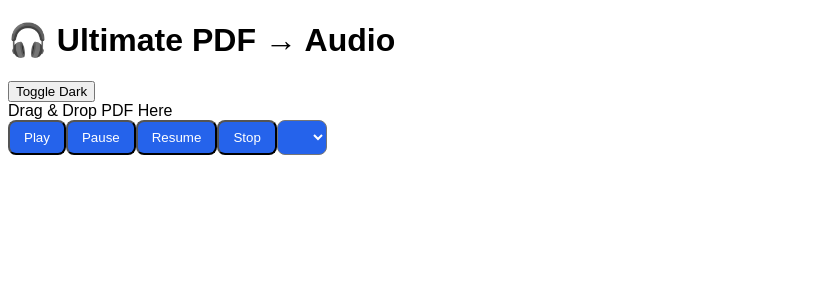
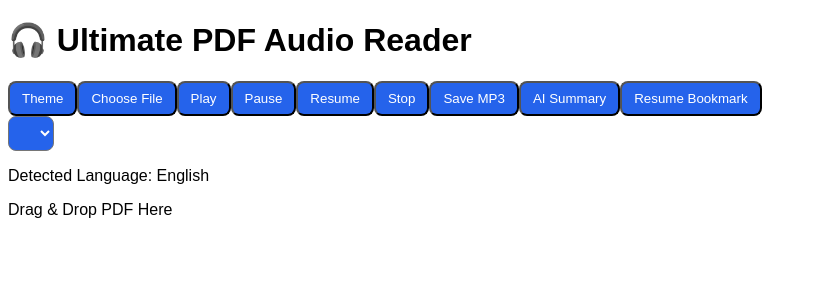
Before and after one commit to Jonasblue1/pdf-to-audio-system, a Next.js app: page / in a window 1280 px wide. Shown: the top 300 px of the page, without its empty margins (0-817 px from the left). Built offline with nearby package versions, Linux system fonts and the light colour scheme.

Commit message:
final stable functional version

```diff
--- a/app/page.tsx
+++ b/app/page.tsx
@@ -3,53 +3,49 @@
 import { useEffect, useRef, useState } from "react";
 
 export default function Home() {
+  const fileInputRef = useRef<HTMLInputElement>(null);
+
   const [pdfjs, setPdfjs] = useState<any>(null);
-
   const [text, setText] = useState("");
+  const [summary, setSummary] = useState("");
   const [progress, setProgress] = useState(0);
   const [dark, setDark] = useState(false);
-
   const [voices, setVoices] = useState<SpeechSynthesisVoice[]>([]);
-  const [selectedVoice, setSelectedVoice] = useState("");
-  const [rate, setRate] = useState(1);
-  const [pitch, setPitch] = useState(1);
-
-  const [highlightIndex, setHighlightIndex] = useState(-1);
+  const [voice, setVoice] = useState("");
+  const [bookmark, setBookmark] = useState(0);
 
   const utterRef = useRef<SpeechSynthesisUtterance | null>(null);
 
-  /* =========================
-     LOAD PDFJS SAFE (NO WORKER IMPORT)
-  ========================= */
+  /* =============================
+     LOAD PDFJS (SAFE CDN WORKER)
+  ============================== */
   useEffect(() => {
     const load = async () => {
       const pdf = await import("pdfjs-dist");
-
-      // ✅ CDN worker fixes ALL build errors
       pdf.GlobalWorkerOptions.workerSrc =
         `https://cdnjs.cloudflare.com/ajax/libs/pdf.js/${pdf.version}/pdf.worker.min.js`;
-
       setPdfjs(pdf);
     };
-
     load();
   }, []);
 
-  /* =========================
-     VOICES
-  ========================= */
+  /* =============================
+     LOAD VOICES
+  ============================== */
   useEffect(() => {
-    const loadVoices = () => {
-      setVoices(window.speechSynthesis.getVoices());
-    };
-
-    loadVoices();
-    window.speechSynthesis.onvoiceschanged = loadVoices;
+    const load = () => setVoices(window.speechSynthesis.getVoices());
+    load();
+    window.speechSynthesis.onvoiceschanged = load;
   }, []);
 
-  /* =========================
-     PDF TEXT EXTRACTION
-  ========================= */
+  /* =============================
+     FILE PICKER
+  ============================== */
+  const openFilePicker = () => fileInputRef.current?.click();
+
+  /* =============================
+     EXTRACT PDF
+  ============================== */
   const extractText = async (file: File) => {
     if (!pdfjs) return;
 
@@ -62,62 +58,51 @@ export default function Home() {
       const page = await pdf.getPage(i);
       const content = await page.getTextContent();
 
-      combined += content.items.map((item: any) => item.str).join(" ") + " ";
+      combined += content.items.map((x: any) => x.str).join(" ") + " ";
       setProgress(Math.floor((i / pdf.numPages) * 100));
     }
 
     setText(combined);
+    localStorage.setItem("lastText", combined);
   };
 
-  /* =========================
-     DRAG DROP
-  ========================= */
-  const handleDrop = (e: React.DragEvent) => {
+  /* =============================
+     DRAG & DROP
+  ============================== */
+  const onDrop = (e: React.DragEvent) => {
     e.preventDefault();
-    const file = e.dataTransfer.files[0];
-    if (file) extractText(file);
+    extractText(e.dataTransfer.files[0]);
   };
 
-  /* =========================
+  /* =============================
      CHUNKING
-  ========================= */
-  const chunkText = (t: string, size = 600) => {
-    const parts = [];
-    for (let i = 0; i < t.length; i += size) {
-      parts.push(t.slice(i, i + size));
-    }
-    return parts;
-  };
+  ============================== */
+  const chunk = (t: string, size = 600) =>
+    t.match(new RegExp(`.{1,${size}}`, "g")) || [];
 
-  /* =========================
+  /* =============================
      SPEECH
-  ========================= */
-  const speak = () => {
+  ============================== */
+  const speak = (startIndex = 0) => {
     if (!text) return;
 
-    window.speechSynthesis.cancel();
+    const parts = chunk(text);
 
-    const chunks = chunkText(text);
-    let index = 0;
+    let index = startIndex;
 
     const speakChunk = () => {
-      if (index >= chunks.length) return;
+      if (index >= parts.length) return;
 
-      const utter = new SpeechSynthesisUtterance(chunks[index]);
+      const utter = new SpeechSynthesisUtterance(parts[index]);
       utterRef.current = utter;
 
-      const voice = voices.find(v => v.name === selectedVoice);
-      if (voice) utter.voice = voice;
-
-      utter.rate = rate;
-      utter.pitch = pitch;
-
-      utter.onboundary = (e: any) => {
-        setHighlightIndex(e.charIndex + index * 600);
-      };
+      const v = voices.find((x) => x.name === voice);
+      if (v) utter.voice = v;
 
       utter.onend = () => {
         index++;
+        setBookmark(index);
+        localStorage.setItem("bookmark", String(index));
         speakChunk();
       };
 
@@ -131,62 +116,125 @@ export default function Home() {
   const resume = () => window.speechSynthesis.resume();
   const stop = () => window.speechSynthesis.cancel();
 
-  /* =========================
+  /* =============================
+     MP3 RECORDING (browser native)
+  ============================== */
+  const saveMP3 = async () => {
+    const stream = await navigator.mediaDevices.getUserMedia({ audio: true });
+
+    const recorder = new MediaRecorder(stream);
+    const chunks: BlobPart[] = [];
+
+    recorder.ondataavailable = (e) => chunks.push(e.data);
+
+    recorder.onstop = () => {
+      const blob = new Blob(chunks, { type: "audio/mp3" });
+      const url = URL.createObjectURL(blob);
+
+      const a = document.createElement("a");
+      a.href = url;
+      a.download = "speech.mp3";
+      a.click();
+    };
+
+    recorder.start();
+    speak();
+
+    setTimeout(() => recorder.stop(), 10000);
+  };
+
+  /* =============================
+     AI SUMMARY (simple local)
+  ============================== */
+  const summarize = () => {
+    const short = text.slice(0, 1200);
+    setSummary(short + "...");
+  };
+
+  /* =============================
+     LANGUAGE DETECT
+  ============================== */
+  const detectLanguage = () => {
+    if (/[\u4E00-\u9FFF]/.test(text)) return "Chinese";
+    if (/[\u0600-\u06FF]/.test(text)) return "Arabic";
+    return "English";
+  };
+
+  /* =============================
      UI
-  ========================= */
-  const words = text.split(" ");
+  ============================== */
+  return (
+    <main
+      className={`min-h-screen p-8 transition ${
+        dark
+          ? "bg-gradient-to-br from-black to-gray-900 text-white"
+          : "bg-gradient-to-br from-blue-50 to-white text-black"
+      }`}
+    >
+      <h1 className="text-3xl font-bold mb-6">🎧 Ultimate PDF Audio Reader</h1>
 
-  return (
-    <main className={`min-h-screen p-10 ${dark ? "bg-black text-white" : "bg-gray-100 text-black"}`}>
-      <h1 className="text-3xl font-bold mb-6">🎧 Ultimate PDF → Audio</h1>
+      <div className="flex gap-3 flex-wrap mb-4">
+        <button onClick={() => setDark(!dark)} className="btn">Theme</button>
+        <button onClick={openFilePicker} className="btn">Choose File</button>
+        <button onClick={() => speak()} className="btn">Play</button>
+        <button onClick={pause} className="btn">Pause</button>
+        <button onClick={resume} className="btn">Resume</button>
+        <button onClick={stop} className="btn">Stop</button>
+        <button onClick={saveMP3} className="btn">Save MP3</button>
+        <button onClick={summarize} className="btn">AI Summary</button>
+        <button onClick={() => speak(bookmark)} className="btn">Resume Bookmark</button>
+      </div>
 
-      <button
-        onClick={() => setDark(!dark)}
-        className="mb-4 px-4 py-2 bg-indigo-600 text-white rounded"
+      <select
+        className="btn mb-4"
+        onChange={(e) => setVoice(e.target.value)}
       >
-        Toggle {dark ? "Light" : "Dark"}
-      </button>
+        {voices.map((v) => (
+          <option key={v.name}>{v.name}</option>
+        ))}
+      </select>
+
+      <p className="mb-2">Detected Language: {detectLanguage()}</p>
+
+      <input
+        type="file"
+        hidden
+        ref={fileInputRef}
+        accept="application/pdf"
+        onChange={(e) => extractText(e.target.files![0])}
+      />
 
       <div
-        onDrop={handleDrop}
-        onDragOver={e => e.preventDefault()}
-        className="border-4 border-dashed p-10 mb-4 text-center rounded"
+        onDrop={onDrop}
+        onDragOver={(e) => e.preventDefault()}
+        className="border-2 border-dashed p-8 rounded mb-6 text-center"
       >
         Drag & Drop PDF Here
       </div>
 
       {progress > 0 && (
-        <div className="w-full bg-gray-300 h-3 mb-4 rounded">
-          <div className="bg-green-500 h-3" style={{ width: `${progress}%` }} />
+        <div className="bg-gray-300 h-3 mb-4 rounded">
+          <div
+            className="bg-green-500 h-3"
+            style={{ width: `${progress}%` }}
+          />
         </div>
       )}
 
-      <div className="flex gap-2 mb-4 flex-wrap">
-        <button onClick={speak} className="btn">Play</button>
-        <button onClick={pause} className="btn">Pause</button>
-        <button onClick={resume} className="btn">Resume</button>
-        <button onClick={stop} className="btn">Stop</button>
+      {summary && (
+        <div className="p-4 bg-yellow-100 text-black rounded mb-6">
+          <h3 className="font-bold">Summary</h3>
+          {summary}
+        </div>
+      )}
 
-        <select onChange={e => setSelectedVoice(e.target.value)} className="btn">
-          {voices.map(v => (
-            <option key={v.name}>{v.name}</option>
-          ))}
-        </select>
-      </div>
-
-      <div className="text-lg leading-8">
-        {words.map((w, i) => (
-          <span key={i} className={i === highlightIndex ? "bg-yellow-400 text-black" : ""}>
-            {w}{" "}
-          </span>
-        ))}
-      </div>
+      <p className="whitespace-pre-wrap leading-7">{text}</p>
 
       <style jsx>{`
         .btn {
           background: #2563eb;
           color: white;
-          padding: 8px 14px;
+          padding: 8px 12px;
           border-radius: 8px;
         }
       `}</style>
```
